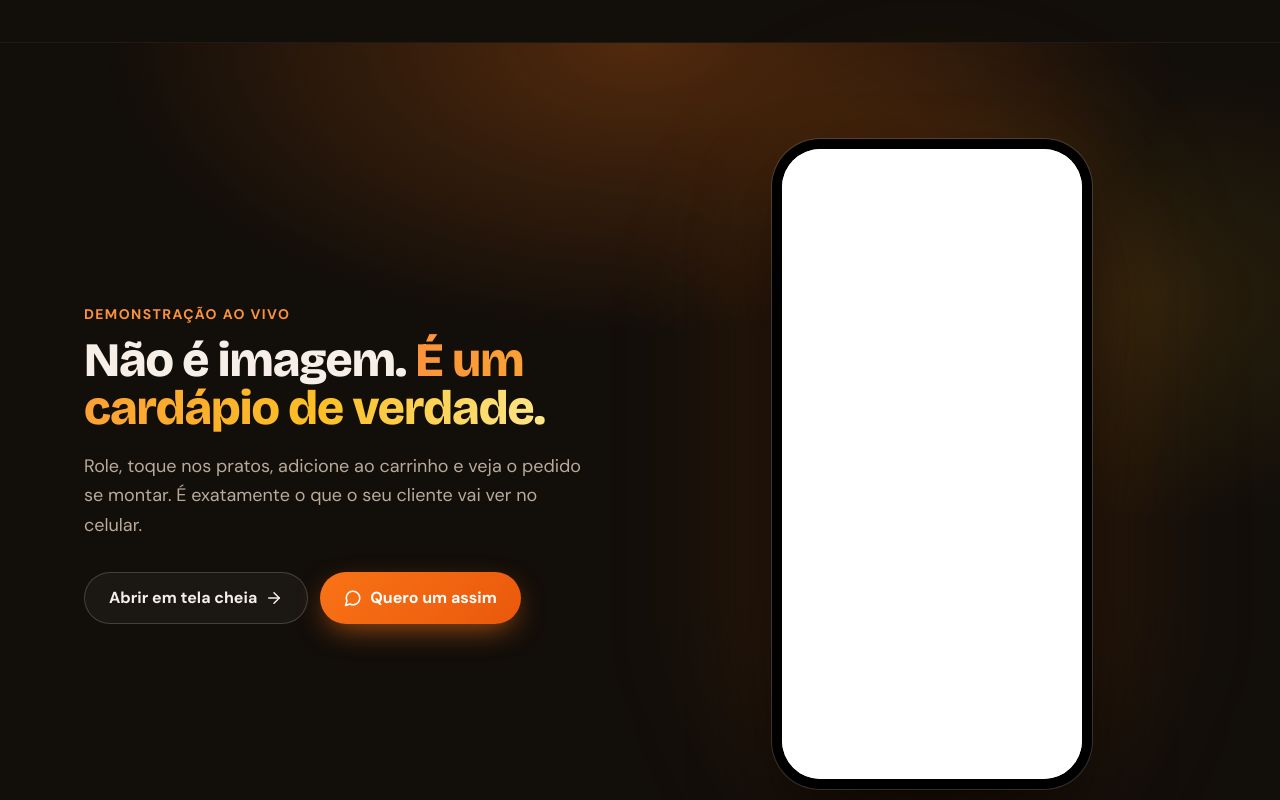
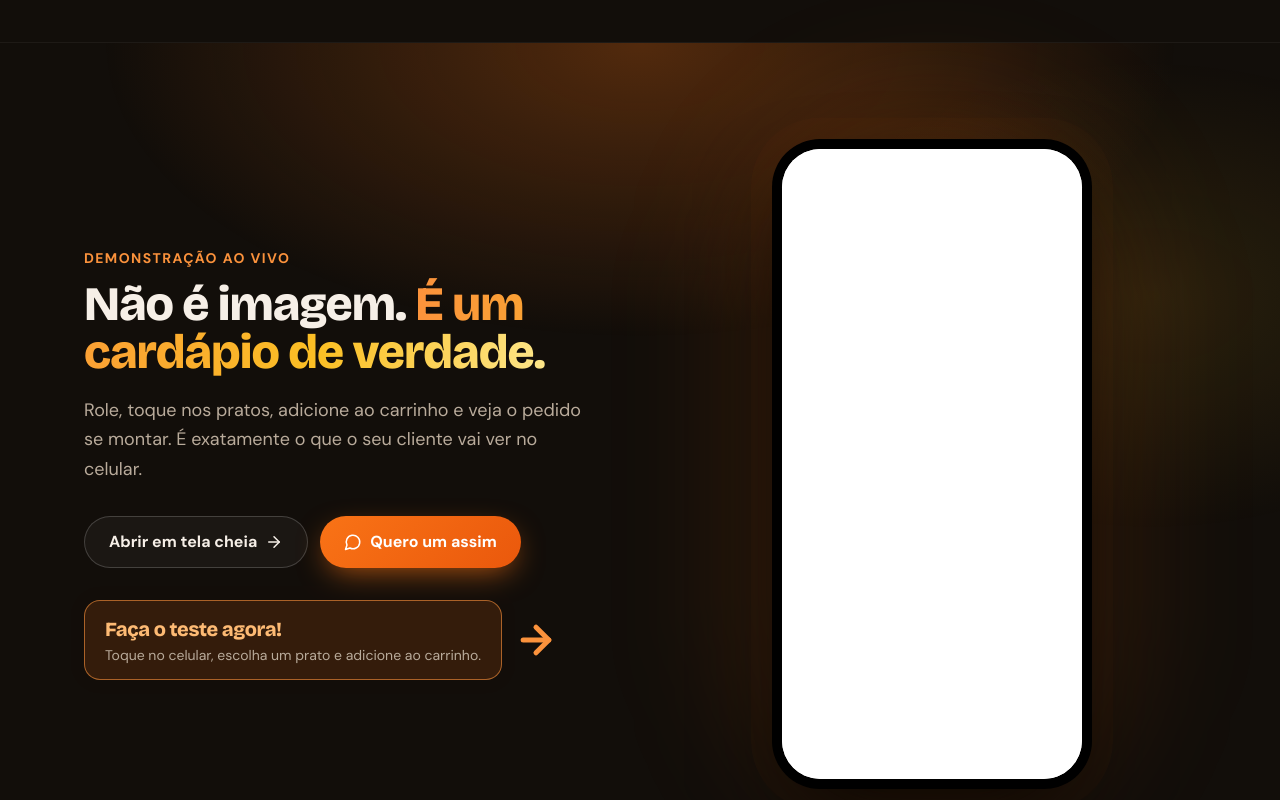
Before and after one commit to TelmoHenrique/cardapio-digital, a React (Vite) app: page / in a window 1280 px wide. Shown: the part 2920-3720 px from the top of the page. Built offline with nearby package versions, Linux system fonts and the light colour scheme.

Commit message:
Add files via upload

```diff
--- a/src/Landing.jsx
+++ b/src/Landing.jsx
@@ -1,7 +1,7 @@
 import React, { useState, useEffect, useRef } from 'react';
 import {
   Smartphone, QrCode, MessageCircle, Truck, Clock, BarChart3, BellRing, MapPin, Zap, Check,
-  ChevronDown, ArrowRight, Flame, ShoppingBag, Users, Percent, Camera, Plus, Minus, Sparkles, Store,
+  ChevronDown, ArrowRight, ArrowDown, Flame, ShoppingBag, Users, Percent, Camera, Plus, Minus, Sparkles, Store,
 } from 'lucide-react';
 
 // =====================================================================
@@ -45,6 +45,12 @@ const CSS = `
 @keyframes mpping { 0%{ transform:scale(1) } 50%{ transform:scale(1.25) } 100%{ transform:scale(1) } }
 @keyframes mpmarq { from { transform: translateX(0) } to { transform: translateX(-50%) } }
 .mp-marq { animation: mpmarq 28s linear infinite; width:max-content; }
+@keyframes mpbounce { 0%,100% { transform: translateY(0) } 50% { transform: translateY(14px) } }
+@keyframes mpbouncex { 0%,100% { transform: translateX(0) } 50% { transform: translateX(14px) } }
+@keyframes mpring { 0% { box-shadow:0 0 0 0 rgba(249,115,22,.55), 0 40px 90px -20px rgba(0,0,0,.9) } 100% { box-shadow:0 0 0 22px rgba(249,115,22,0), 0 40px 90px -20px rgba(0,0,0,.9) } }
+.mp-bounce { animation: mpbounce 1s ease-in-out infinite; }
+.mp-bouncex { animation: mpbouncex 1s ease-in-out infinite; }
+.mp-ring { animation: mpring 1.8s ease-out infinite; }
 @keyframes mpslide { from { transform: translateY(120%); opacity:0 } to { transform:none; opacity:1 } }
 .mp-slide { animation: mpslide .5s cubic-bezier(.2,.8,.2,1) both; }
 @keyframes mppop { 0%{ transform:scale(.6); opacity:0 } 70%{ transform:scale(1.06) } 100%{ transform:scale(1); opacity:1 } }
@@ -53,7 +59,7 @@ const CSS = `
 .mp-range { -webkit-appearance:none; appearance:none; width:100%; height:6px; border-radius:99px; background:rgba(255,255,255,.14); outline:none; }
 .mp-range::-webkit-slider-thumb { -webkit-appearance:none; width:26px; height:26px; border-radius:50%; background:#f97316; border:4px solid #fff; box-shadow:0 2px 10px rgba(0,0,0,.5); cursor:pointer; }
 .mp-range::-moz-range-thumb { width:22px; height:22px; border-radius:50%; background:#f97316; border:4px solid #fff; cursor:pointer; }
-@media (prefers-reduced-motion: reduce) { .mp-float,.mp-pulse,.mp-marq,.mp-slide,.mp-pop { animation:none !important } .mp-reveal { opacity:1; transform:none; transition:none } }
+@media (prefers-reduced-motion: reduce) { .mp-float,.mp-pulse,.mp-marq,.mp-slide,.mp-pop,.mp-bounce,.mp-bouncex,.mp-ring { animation:none !important } .mp-reveal { opacity:1; transform:none; transition:none } }
 `;
 
 function useReveal() {
@@ -364,11 +370,20 @@ export default function Landing() {
               <a href={`/${DEMO_SLUG}`} target="_blank" rel="noopener noreferrer" className="mp-btn mp-btn-ghost">Abrir em tela cheia <ArrowRight size={18} /></a>
               <Cta><MessageCircle size={18} /> Quero um assim</Cta>
             </div>
+            {/* chamada para testar a demonstração */}
+            <div className="mt-8 flex flex-col lg:flex-row items-center lg:items-center gap-3 text-center lg:text-left">
+              <div className="rounded-2xl border border-orange-400/60 bg-orange-500/15 px-5 py-3.5 mp-pulse">
+                <p className="mp-display text-xl font-extrabold text-orange-300">Faça o teste agora!</p>
+                <p className="text-sm text-[color:var(--mut)] mt-0.5">Toque no celular, escolha um prato e adicione ao carrinho.</p>
+              </div>
+              <ArrowDown size={44} strokeWidth={2.75} className="text-orange-400 mp-bounce lg:hidden" />
+              <ArrowRight size={44} strokeWidth={2.75} className="text-orange-400 mp-bouncex hidden lg:block" />
+            </div>
           </Reveal>
           <Reveal className="flex justify-center">
             <div className="relative" style={{ width: 320, height: 650 }}>
               <div className="absolute -inset-8 rounded-full bg-orange-500/15 blur-3xl" />
-              <div className="relative w-full h-full rounded-[3rem] bg-black p-[10px] ring-1 ring-white/15 shadow-[0_40px_90px_-20px_rgba(0,0,0,.9)]">
+              <div className="relative w-full h-full rounded-[3rem] bg-black p-[10px] ring-1 ring-white/15 mp-ring">
                 {/* a demonstração roda num celular de 390px e é reduzida para caber na moldura (letras e fotos ficam menores, como num celular de verdade) */}
                 <div className="w-full h-full rounded-[2.4rem] overflow-hidden bg-white relative">
                   <iframe title="Demonstração do MENU PAPA" src={`/${DEMO_SLUG}`} loading="lazy"
```
